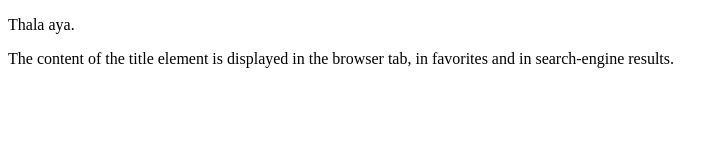
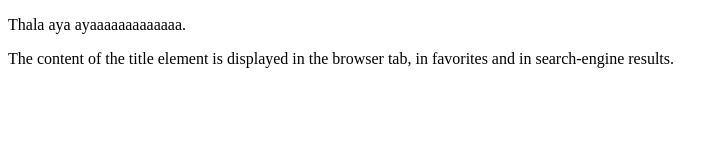
Before and after one commit to AyaDaraghma22/project1_IEEE, a plain HTML site: page index.html in a window 1280 px wide. Shown: the whole page, without its empty margins (0-728 px from the left). Drawn offline with Linux system fonts and the light colour scheme.

Commit message:
my 5th commit

```diff
--- a/index.html
+++ b/index.html
@@ -5,7 +5,7 @@
 </head>
 <body>
 
-<p>Thala aya.</p>
+<p>Thala aya ayaaaaaaaaaaaaa.</p>
 <p>The content of the title element is displayed in the browser tab, in favorites and in search-engine results.</p>
 
 </body>
```
